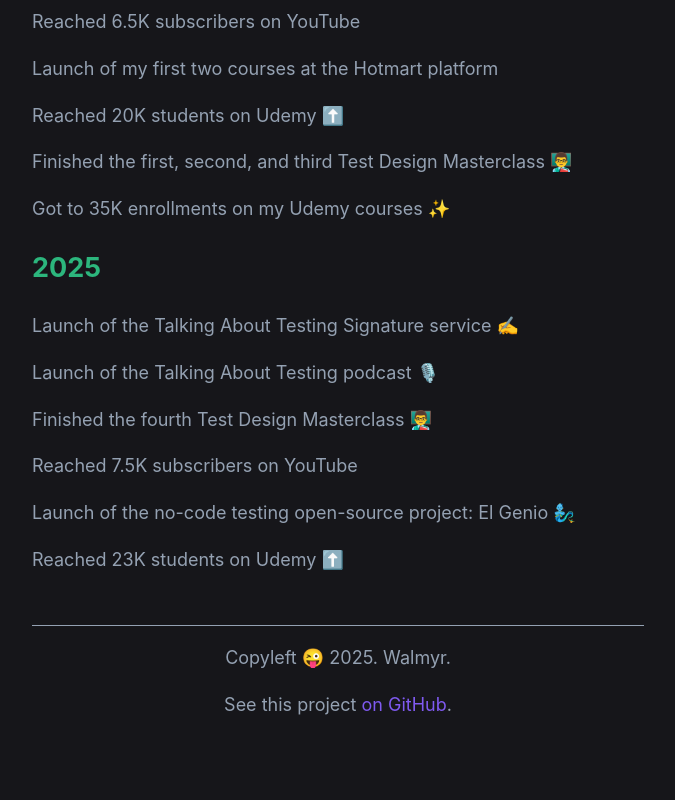
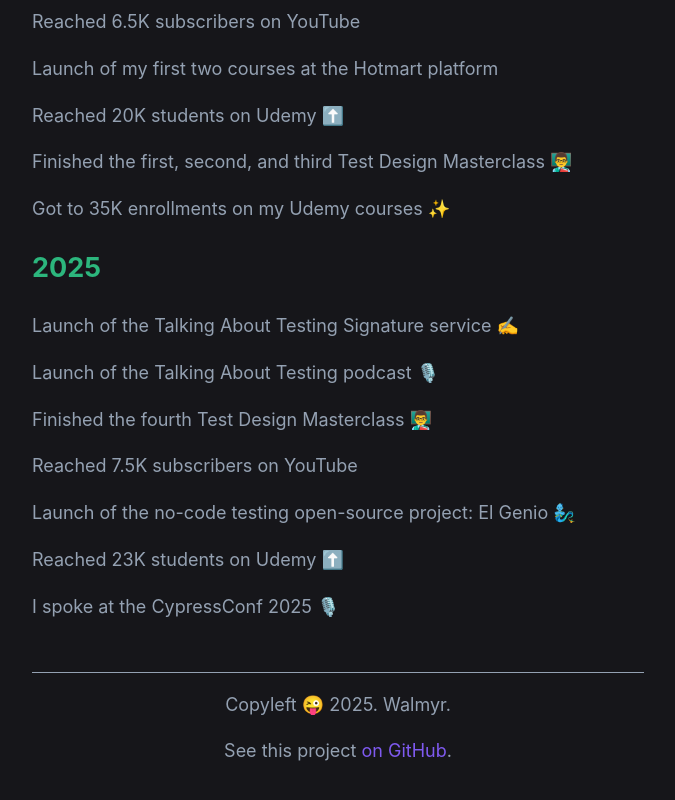
Before and after one commit to wlsf82/walmyr-nextjs, a Next.js app: page / in a window 1280 px wide. Shown: the part 3987-4787 px from the top of the page, without its empty margins (302-977 px from the left). Built offline with nearby package versions, Linux system fonts and the light colour scheme.

Commit message:
Add new achievement for 2025

```diff
--- a/components/achievements.js
+++ b/components/achievements.js
@@ -139,6 +139,7 @@
       'Reached 7.5K subscribers on YouTube',
       'Launch of the no-code testing open-source project: El Genio 🧞‍♂️',
       'Reached 23K students on Udemy ⬆️',
+      'I spoke at the CypressConf 2025 🎙️',
     ]
   },
 ]
```
